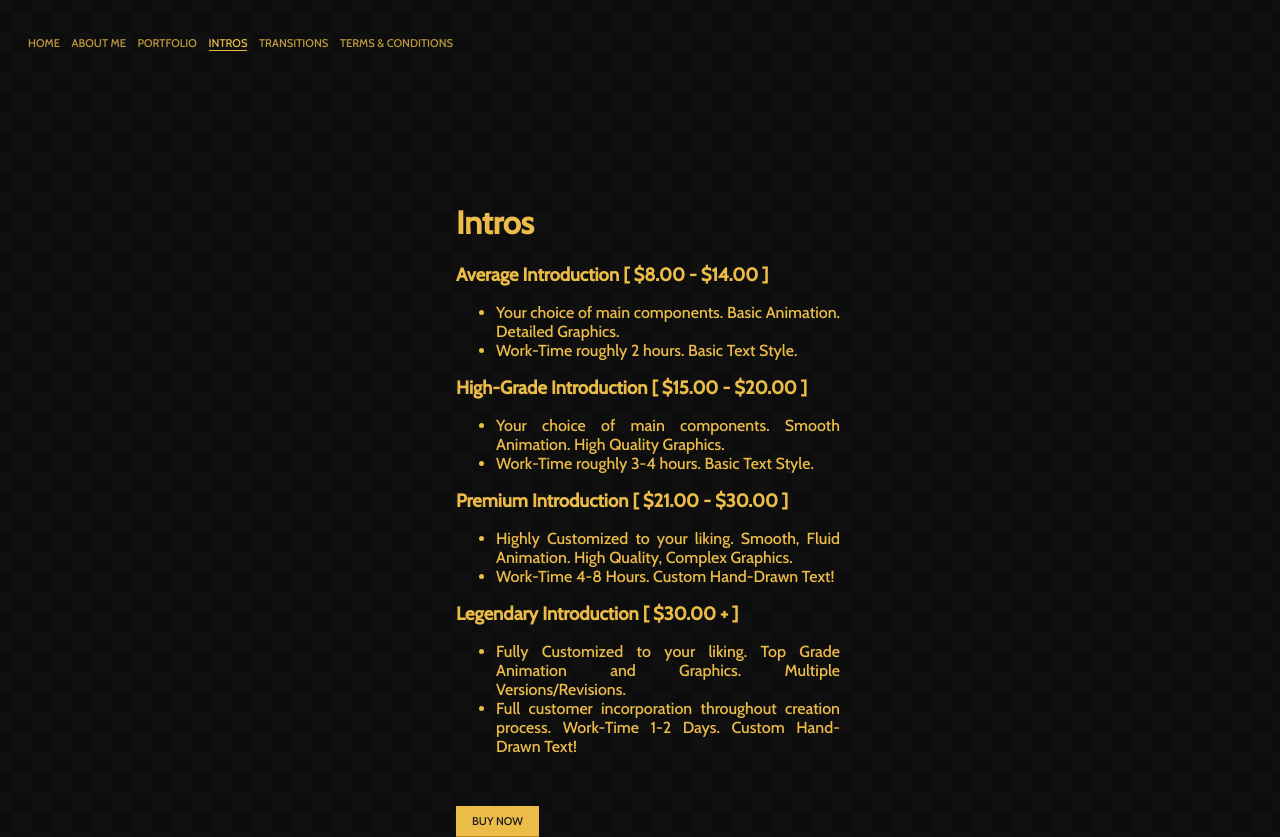
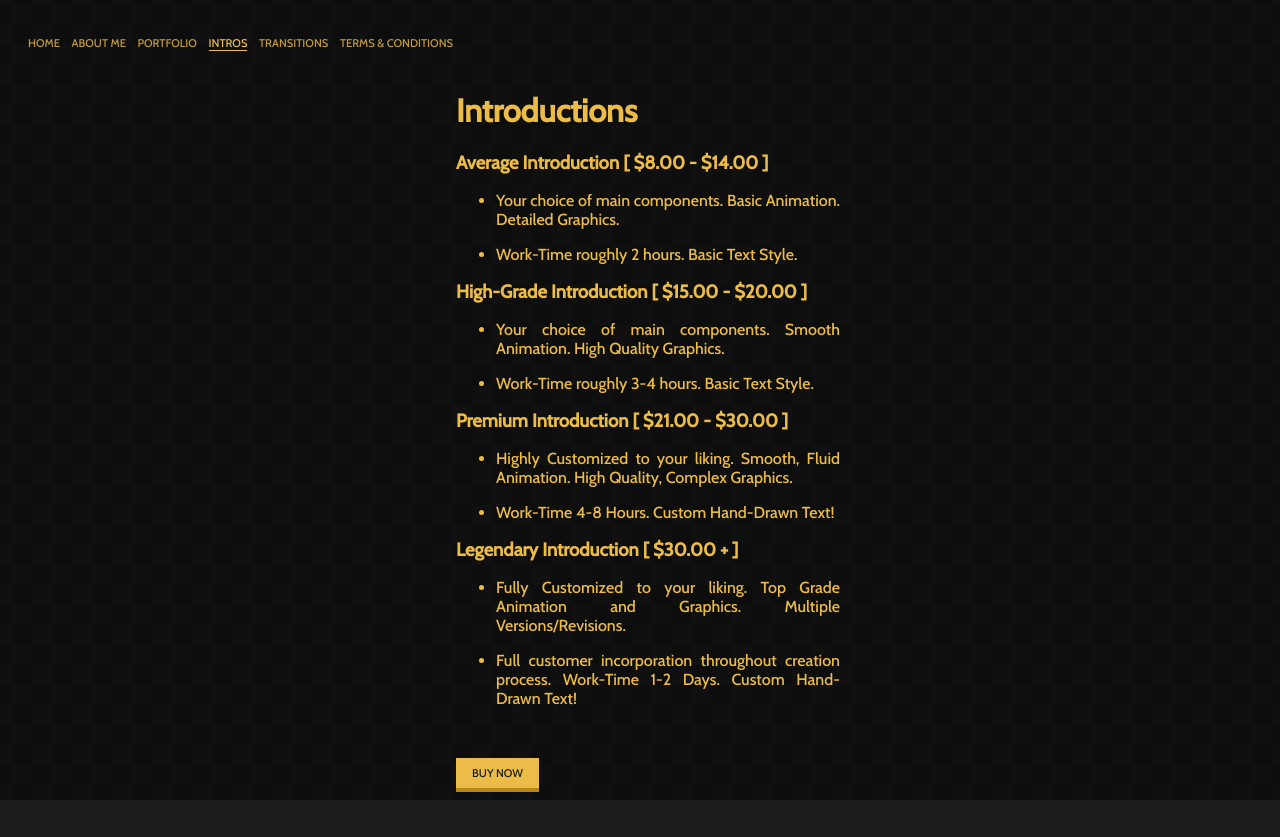
Before and after one commit to Captainnick88/captainnick88.github.io, a plain HTML site: page intros.html in a window 1280 px wide. After the commit the page ends 800 px from the top, so only its background shows below. Drawn offline with nearby package versions, Linux system fonts and the light colour scheme.

Commit message:
fontsizeupdate1

```diff
--- a/intros.html
+++ b/intros.html
@@ -18,27 +18,24 @@
         <li><a href="terms.html">Terms & conditions</a></li>
     </ul>
     <div class="mainCont" id="introsCont" style="padding-top: 22vh">
-        <h1 class="heading">Intros</h1>
-        <h2>Average Introduction [ $8.00 - $14.00 ]</h2>
-        <ul>
-            <li>Your choice of main components. Basic Animation. Detailed Graphics. </li>
-            <li>Work-Time roughly 2 hours. Basic Text Style.</li>
-        </ul>
-        <h2>High-Grade Introduction [ $15.00 - $20.00 ]</h2>
-        <ul>
-            <li>Your choice of main components. Smooth Animation. High Quality Graphics. </li>
-            <li>Work-Time roughly 3-4 hours. Basic Text Style.</li>
-        </ul>
-        <h2>Premium Introduction [ $21.00 - $30.00 ]</h2>
-        <ul>
-            <li>Highly Customized to your liking. Smooth, Fluid Animation. High Quality, Complex Graphics.</li>
-            <li>Work-Time 4-8 Hours. Custom Hand-Drawn Text!</li>
-        </ul>
-        <h2>Legendary Introduction [ $30.00 + ]</h2>
-        <ul>
-            <li>Fully Customized to your liking. Top Grade Animation and Graphics. Multiple Versions/Revisions. </li>
-            <li>Full customer incorporation throughout creation process. Work-Time 1-2 Days. Custom Hand-Drawn Text!</li>
-        </ul>
+        <h1 style="color:ffffff;font-size:50;">Introductions</h1>
+
+<h2 style="color:ffffff;font-size:50;">Average Introduction [ $8.00 - $14.00 ]</h2>
+<ul><li><p style="color::#ecbc48;font-size:40;">Your choice of main components. Basic Animation. Detailed Graphics.</p> </li>
+       <li>  <p style="color::#ecbc48;font-size:80;">Work-Time roughly 2 hours. Basic Text Style.</p></li>
+       </ul>
+<h2 style="color:ffffff;font-size:50;">High-Grade Introduction [ $15.00 - $20.00 ]</h2>
+<ul><li><p style="color::#ecbc48;font-size:40;">Your choice of main components. Smooth Animation. High Quality Graphics.</p> </li>
+         <li><p style="color::#ecbc48;font-size:40;">Work-Time roughly 3-4 hours. Basic Text Style.</p></li>
+         </ul>
+<h2 style="color:ffffff;font-size:50;">Premium Introduction [ $21.00 - $30.00 ]</h2>
+<ul><li><p style="color::#ecbc48;font-size:40;">Highly Customized to your liking. Smooth, Fluid Animation. High Quality, Complex Graphics.</p></li>
+         <li><p style="color::#ecbc48;font-size:40;">Work-Time 4-8 Hours. Custom Hand-Drawn Text!</p></li>
+         </ul>
+<h2 style="color:ffffff;font-size:50;">Legendary Introduction [ $30.00 + ]</h2>
+ <ul><li><p style="color::#ecbc48;font-size:40;">Fully Customized to your liking. Top Grade Animation and Graphics. Multiple Versions/Revisions.</p></li>
+         <li><p style="color::#ecbc48;font-size:40;">Full customer incorporation throughout creation process. Work-Time 1-2 Days. Custom Hand-Drawn Text!</p> </li>
+         </ul>
             <br><br>
         <a class="btn" href="mailto:captainnick88.intros@gmail.com?subject=Paid Introduction">Buy now</a>
     </div>
--- a/styles.css
+++ b/styles.css
@@ -38,7 +38,7 @@ h2 {
 }
 
 p {
-    font-size: 1.4vh;
+    font-size: 2.0vh;
 }
 
 .mainCont {
@@ -49,11 +49,11 @@ p {
 }
 
 #homeCont {
-    padding-top: 34vh !important;
+    padding-top: 28vh !important;
 }
 
 #abtCont {
-    padding-top: 36vh !important;
+    padding-top: 26vh !important;
 }
 
 #portCont {
@@ -61,11 +61,11 @@ p {
 }
 
 #introsCont {
-    padding-top: 22vh !important;
+    padding-top: 8vh !important;
 }
 
 #transCont {
-    padding-top: 34vh !important;
+    padding-top: 30vh !important;
 }
 
 #termsCont {
```
Also changed, not shown: about.html (+2 -2 lines), index.html (+4 -2 lines), transitions.html (+5 -5 lines).
